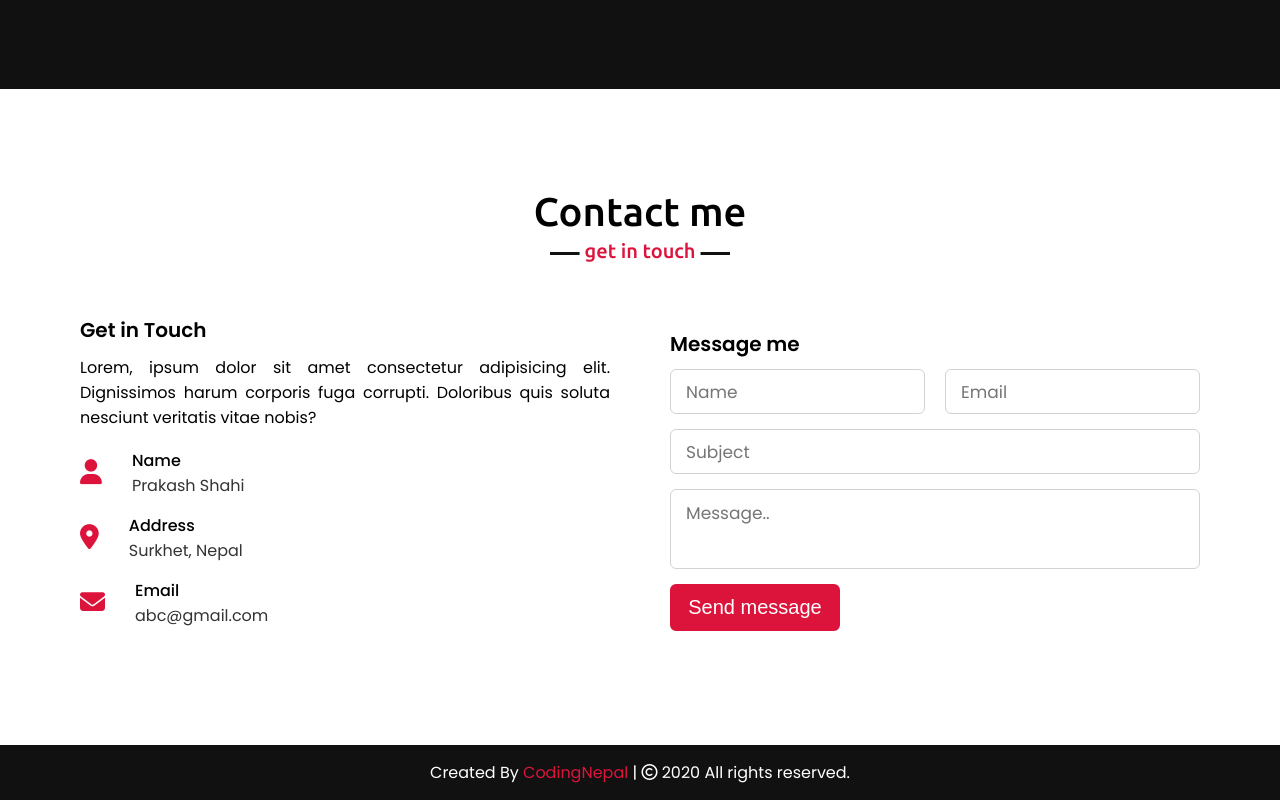
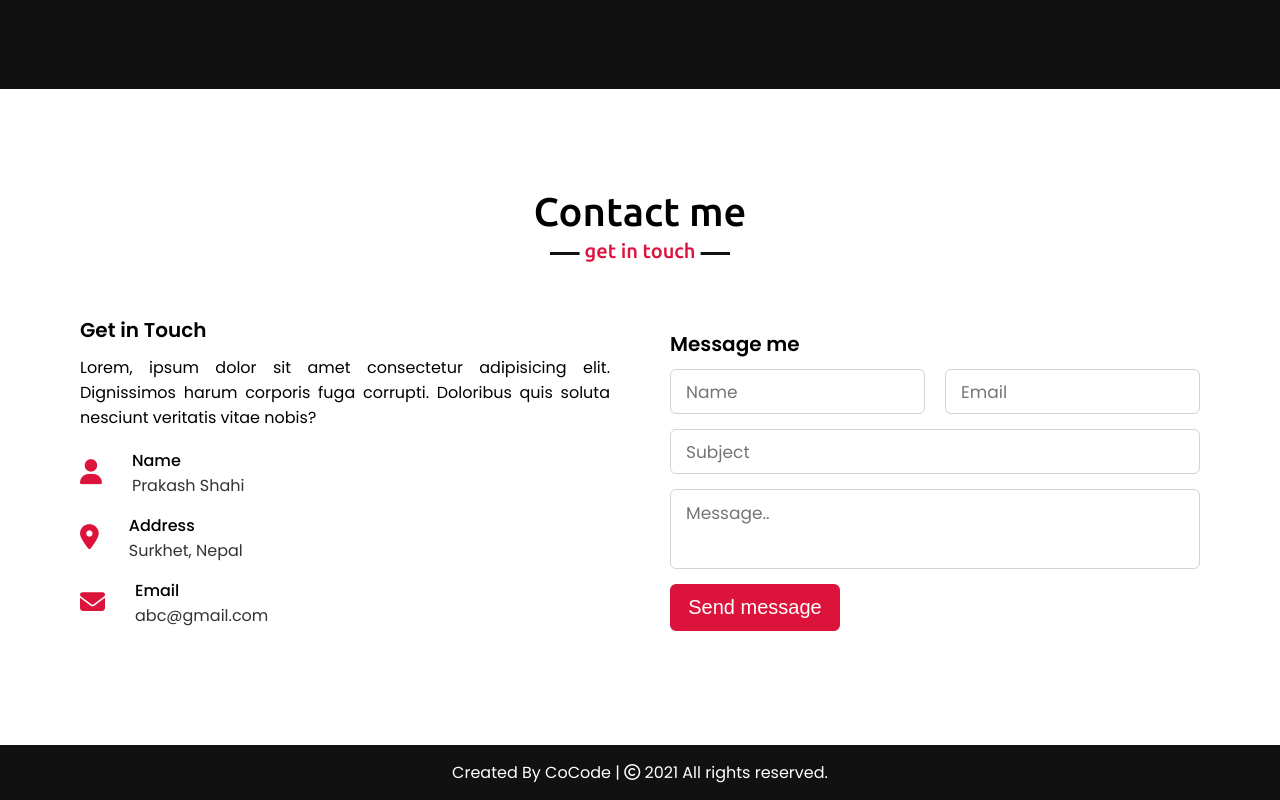
Before and after one commit to Macliodor/MacliodorHireMe.github.io, a plain HTML site: page index.html in a window 1280 px wide. Shown: the part 3400-4200 px from the top of the page. Drawn offline with nearby package versions, Linux system fonts and the light colour scheme.

Commit message:
Update index.html

```diff
--- a/index.html
+++ b/index.html
@@ -250,7 +250,7 @@
 
     <!-- footer section start -->
     <footer>
-        <span>Created By <a href="https://www.codingnepalweb.com">CodingNepal</a> | <span class="far fa-copyright"></span> 2020 All rights reserved.</span>
+        <span>Created By CoCode | <span class="far fa-copyright"></span> 2021 All rights reserved.</span>
     </footer>
 
     <script src="script.js"></script>
```
